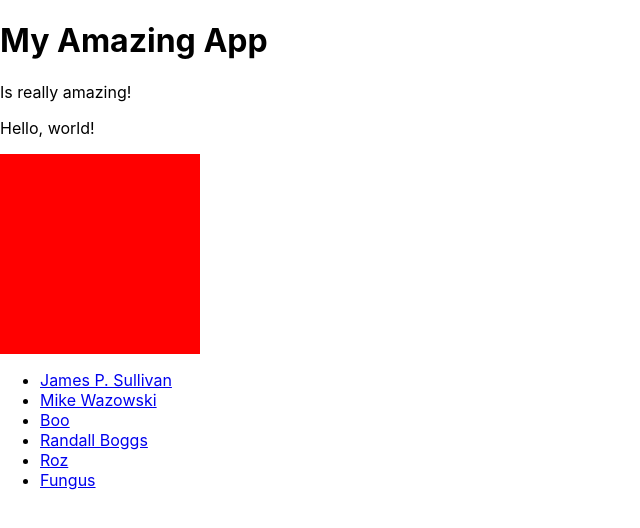
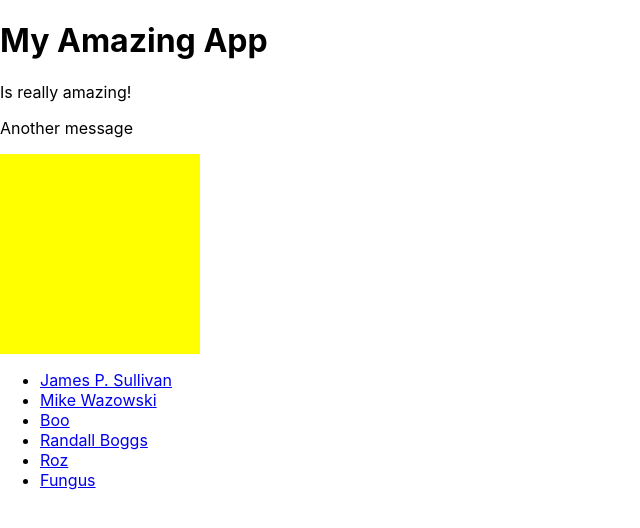
Before and after one commit to naranjita11/react-project, a React (Create React App) app: page / in a window 1280 px wide. Shown: the top 528 px of the page, without its empty margins (0-640 px from the left). Built offline with nearby package versions, Linux system fonts and the light colour scheme.

Commit message:
Defaultprop and color prop working on Square component

```diff
--- a/src/Components/Square.js
+++ b/src/Components/Square.js
@@ -1,11 +1,18 @@
+// import { PropTypes } from 'prop-types';
+
 const divStyle = {
-    backgroundColor: 'red',
-    width: 200,
-    height: 200,
-  };
+  width: 200,
+  height: 200,
+};
 
-const Square = () => (
-    <div style={divStyle}></div>
+const Square = ({ colour }) => (
+    <div style={{ ...divStyle, backgroundColor: colour }}></div>
 );
 
+// add default values for the color prop
+// if the prop is not given this will be used
+Square.defaultProps = {
+  colour: "grey",
+};
+
 export default Square;
--- a/src/Components/Stuff.js
+++ b/src/Components/Stuff.js
@@ -6,8 +6,8 @@ import People from "./People";
 const Stuff = () => (
     <>
         <Header title="My Amazing App" subtitle="Is really amazing!"/>
-        <Paragraph />
-        <Square />
+        <Paragraph message="Another message"/>
+        <Square colour="yellow"/>
         <People/>
     </>
 );
```
